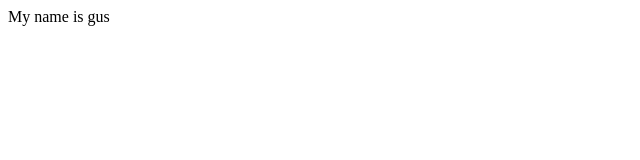
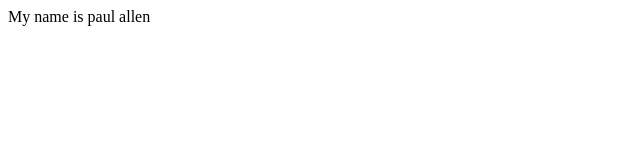
Before and after one commit to RaoufKernane/First-Git-hub, a plain HTML site: page index.html in a window 1280 px wide. Shown: the full height of the page, 0-640 px from the left. Drawn offline with Linux system fonts and the light colour scheme.

Commit message:
Changed the name

```diff
--- a/index.html
+++ b/index.html
@@ -7,6 +7,6 @@
     <title>Document</title>
 </head>
 <body>
-    My name is gus
+    My name is paul allen
 </body>
 </html>
```
